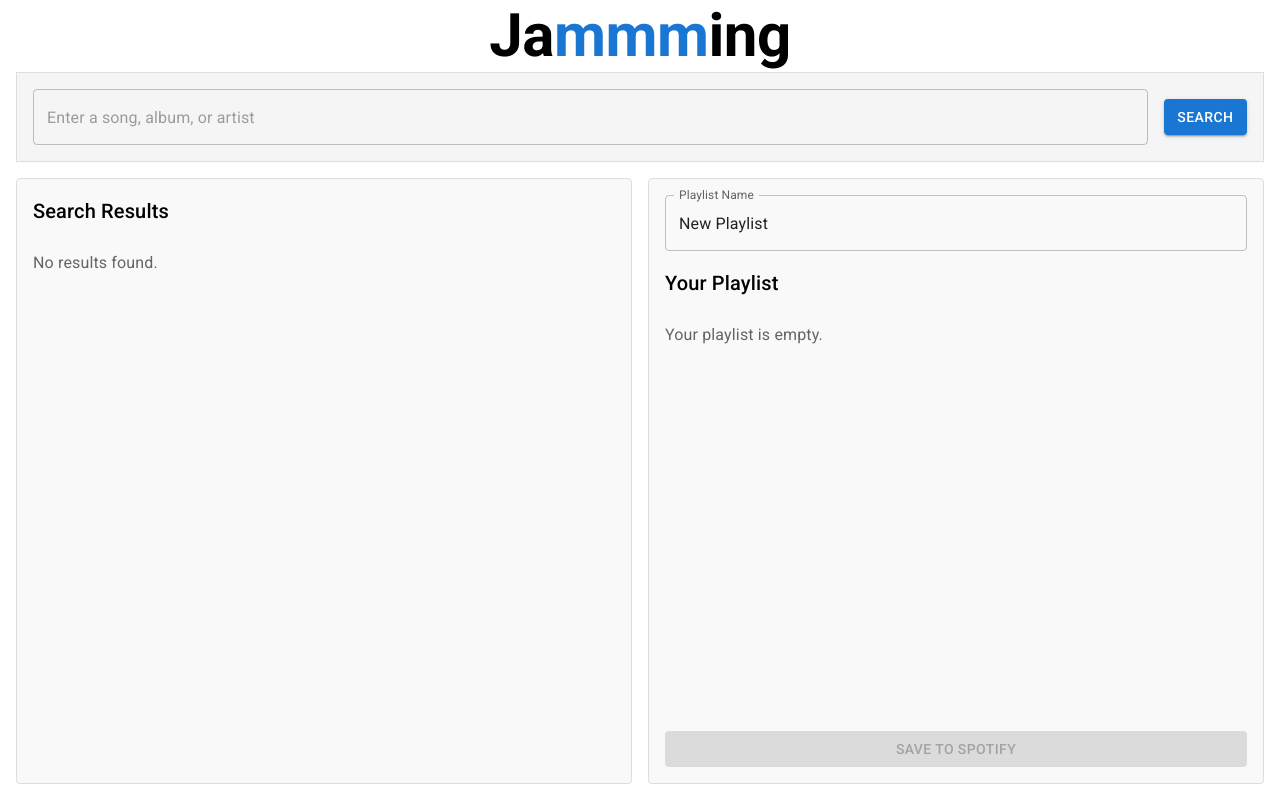
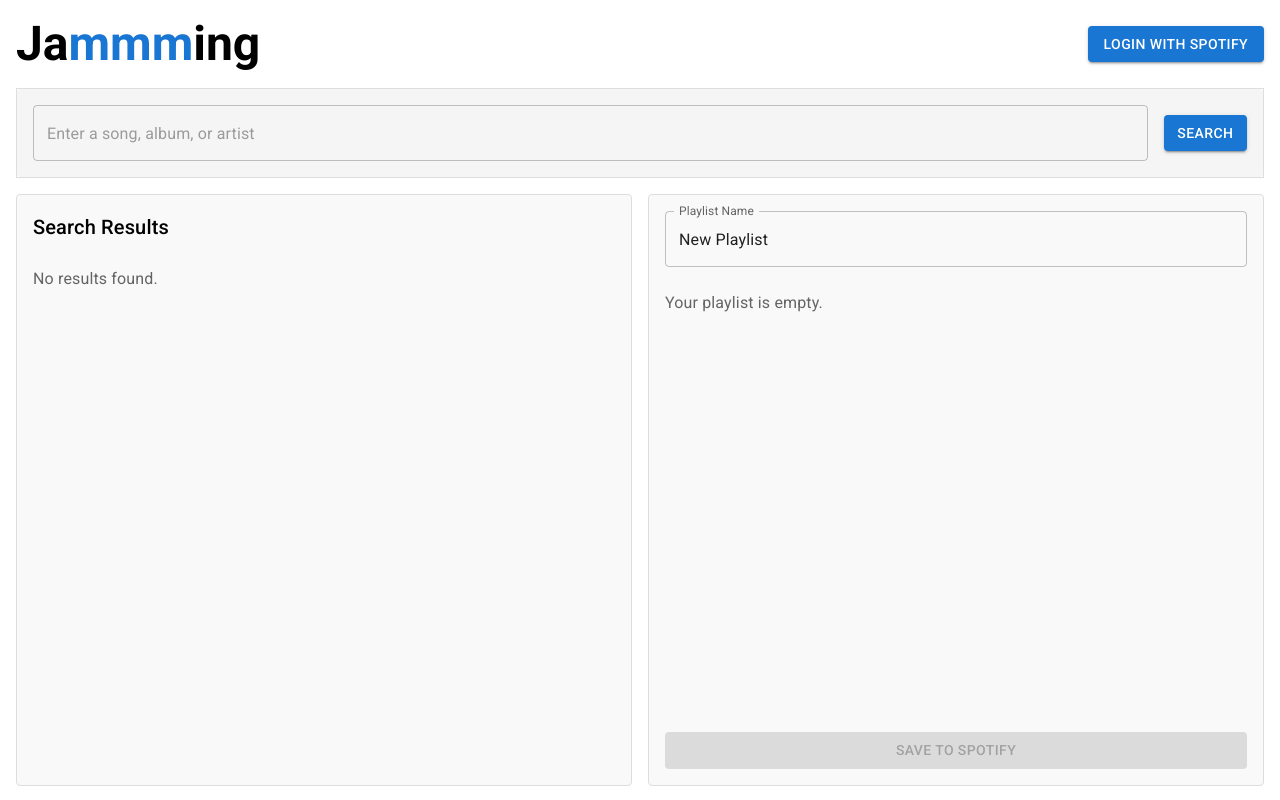
Before and after one commit to mizanto/jammming, a React (Create React App) app: page / in a window 1280 px wide. Built offline with nearby package versions, Linux system fonts and the light colour scheme.

Commit message:
add login button

```diff
--- a/src/App.js
+++ b/src/App.js
@@ -1,12 +1,39 @@
-import React, {useState} from "react";
+import React, {useState, useEffect} from "react";
 import { Box, Typography } from '@mui/material';
+import { getTokenFromUrl } from "./services/SpotifyAuth";
 import SearchBarContainer from "./components/SearchBar/SearchBarContainer";
 import SearchResultsContainer from "./components/SearchResults/SearchResultsContainer";
 import PlaylistContainer from "./components/Playlist/PlaylistContainer";
+import AuthButton from "./components/AuthButton/AuthButton";
+import axios from "axios";
 
 function App() {
   const [searchResults, setSearchResults] = useState([]);
   const [playlistTracks, setPlaylistTracks] = useState([]);
+  const [authToken, setAuthToken] = useState(null);
+  const [userProfile, setUserProfile] = useState(null);
+
+  useEffect(() => {
+    const token = getTokenFromUrl().access_token;
+    if (token) {
+      console.log("Access token:", token);
+      setAuthToken(token);
+
+      axios
+        .get("https://api.spotify.com/v1/me", {
+          headers: {
+            Authorization: `Bearer ${token}`,
+          },
+        })
+        .then((response) => {
+          const profile = response.data
+          console.log("User Profile:", profile);
+          setUserProfile(profile);
+        })
+        .catch((error) => console.error("Error fetching user profile:", error));
+    }
+    window.location.hash = "";
+  }, []);
 
   const handleSearch = (query) => {
     console.log("Search for:", query);
@@ -46,9 +73,37 @@ function App() {
         height: "100vh",
       }}
     >
-      <Typography variant="h2" sx={{ textAlign:"center", fontWeight:'bold'}}>
-        Ja<span style={{color:'#1976d2'}}>mmm</span>ing
-      </Typography>
+      <Box
+        sx={{
+          display: "flex",
+          justifyContent: "space-between",
+          alignItems: "center",
+          padding: 2,
+        }}
+      >
+        <Typography variant="h3" sx={{ fontWeight: "bold" }}>
+          Ja<span style={{ color: "#1976d2" }}>mmm</span>ing
+        </Typography>
+        <Box>
+          {authToken && userProfile ? (
+            <Box
+              sx={{
+                display: "flex",
+                justifyContent: "space-between",
+                alignItems: "center",
+                padding: 2,
+              }}
+            >
+              <img src={userProfile.images[0].url} style={{ height: 30, width: 30, margin: 8, borderRadius: 15 }}/>
+              <Typography variant="body1" sx={{ fontWeight: "bold" }}>
+                {userProfile.display_name}
+              </Typography>
+            </Box>
+          ) : (
+            <AuthButton />
+          )}
+        </Box>
+      </Box>
       <Box
         sx={{
           border: "1px solid #ddd",
--- /dev/null
+++ b/src/components/AuthButton/AuthButton.jsx
@@ -0,0 +1,20 @@
+import React from "react";
+import { getAuthUrl } from "../../services/SpotifyAuth";
+import { Button } from "@mui/material";
+
+export default function AuthButton() {
+  const handleLogin = () => {
+    const authUrl = getAuthUrl();
+    window.location.href = authUrl;
+  };
+
+  return (
+    <Button
+      variant="contained"
+      color="primary"
+      onClick={handleLogin}
+    >
+      Login with Spotify
+    </Button>
+  );
+}
--- a/src/components/Playlist/Playlist.jsx
+++ b/src/components/Playlist/Playlist.jsx
@@ -46,9 +46,6 @@ export default function Playlist({
         onChange={onNameChange}
         sx={{ marginBottom: 2 }}
       />
-      <Typography variant="h6" sx={{ marginBottom: 2 }}>
-        Your Playlist
-      </Typography>
       <List
         sx={{
           flex: 1,
--- /dev/null
+++ b/src/services/SpotifyAuth.js
@@ -0,0 +1,26 @@
+const authEndpoint = "https://accounts.spotify.com/authorize";
+const clientId = "b6a077c50d8c4da1919f62ff24374e41";
+const redirectUri = "http://localhost:3000/callback";
+const scopes = [
+  "playlist-modify-private",
+  "playlist-modify-public",
+  "user-read-private",
+  "user-read-email",
+];
+
+export const getAuthUrl = () => {
+  return `${authEndpoint}?client_id=${clientId}&redirect_uri=${encodeURIComponent(
+    redirectUri
+  )}&scope=${scopes.join("%20")}&response_type=token&show_dialog=true`;
+};
+
+export const getTokenFromUrl = () => {
+  return window.location.hash
+    .substring(1)
+    .split("&")
+    .reduce((acc, item) => {
+      const [key, value] = item.split("=");
+      acc[key] = decodeURIComponent(value);
+      return acc;
+    }, {});
+};
```
